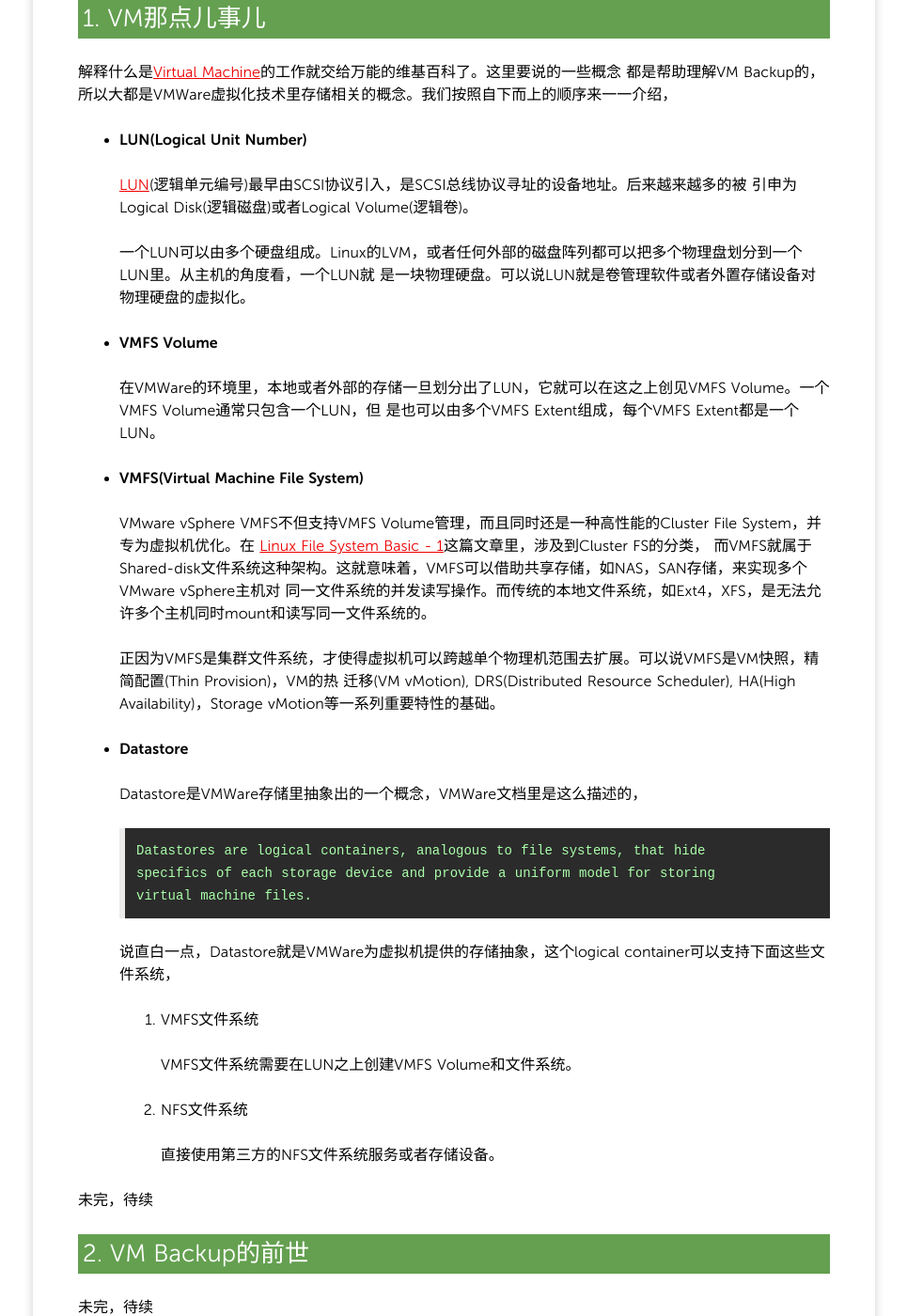
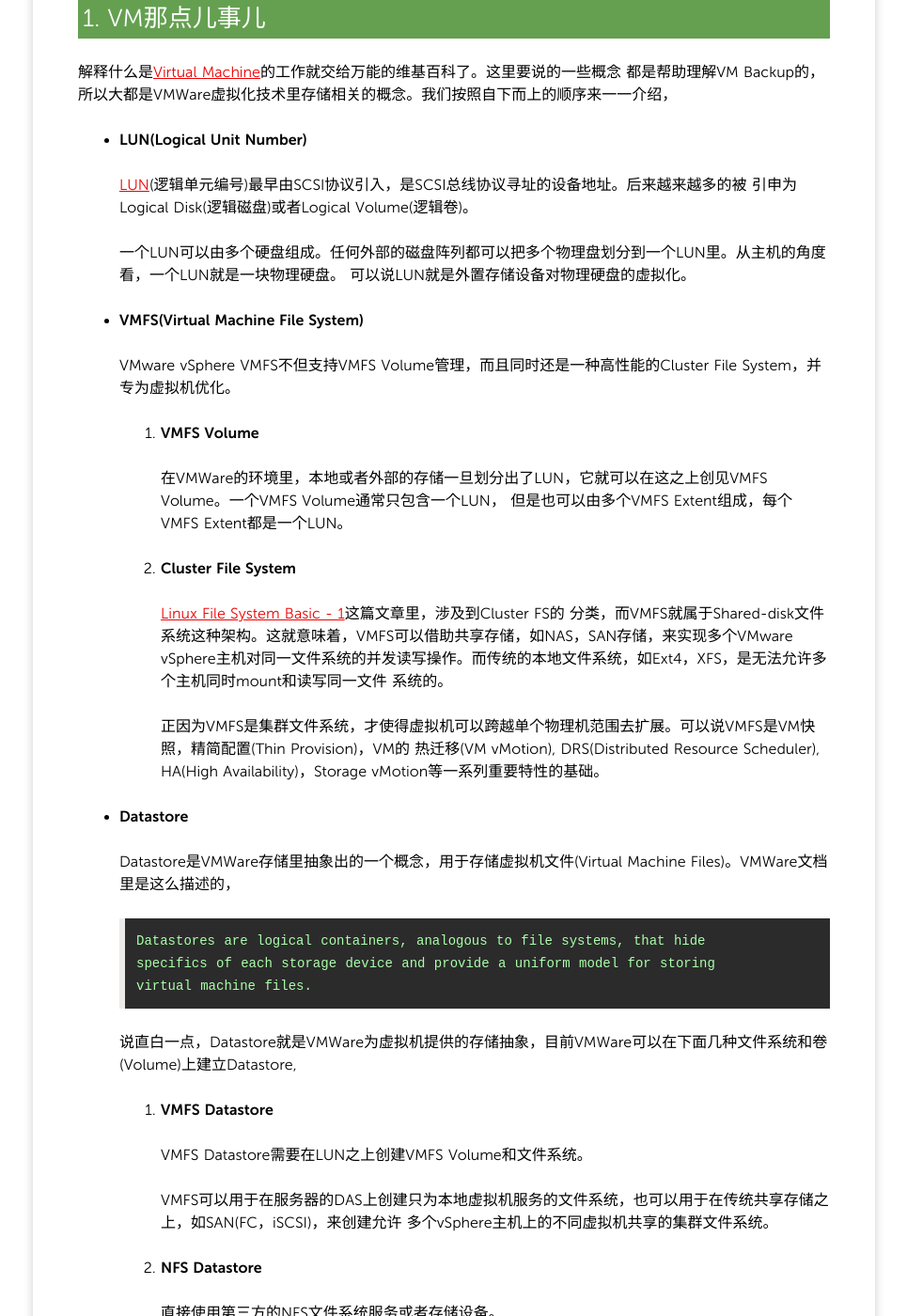
Before and after one commit to yangoliver/yangoliver.github.io, a Jekyll site: the page built from _posts/2016/2016-01-23-vm-backup-basic-1.md, in a window 1280 px wide and 1400 px high, scrolled down 263 px. Shown: the whole window at 94% size, without its empty margins (157-1122 px from the left). Built offline with Jekyll 4.4.1, drawn with Linux system fonts in a browser that asks for light colours; Markdown is read by kramdown in place of the engine named in the settings; comment, search, counter and statistics services are not loaded; some of the changed lines change nothing that is shown; some of the changed text lies outside the part shown.

Commit message:
draft: finished the first section.

```diff
--- a/_posts/2016/2016-01-23-vm-backup-basic-1.md
+++ b/_posts/2016/2016-01-23-vm-backup-basic-1.md
@@ -8,7 +8,7 @@
 - [backup, data protection, virtual machine, virtualization, storage, cloud]
 ---
 
-尽管文章的标题是VM Backup，但本篇文章只讨论VMWare vShpere平台的VM Backup解决方案。
+尽管文章的标题是VM Backup，但本篇文章只限于VMWare vShpere平台的VM Backup解决方案。
 
 ##1. VM那点儿事儿
 
@@ -20,44 +20,78 @@
   [LUN](https://en.wikipedia.org/wiki/Lun)(逻辑单元编号)最早由SCSI协议引入，是SCSI总线协议寻址的设备地址。后来越来越多的被
   引申为Logical Disk(逻辑磁盘)或者Logical Volume(逻辑卷)。
 
-  一个LUN可以由多个硬盘组成。Linux的LVM，或者任何外部的磁盘阵列都可以把多个物理盘划分到一个LUN里。从主机的角度看，一个LUN就
-  是一块物理硬盘。可以说LUN就是卷管理软件或者外置存储设备对物理硬盘的虚拟化。
-
-- **VMFS Volume**
-
-  在VMWare的环境里，本地或者外部的存储一旦划分出了LUN，它就可以在这之上创见VMFS Volume。一个VMFS Volume通常只包含一个LUN，但
-  是也可以由多个VMFS Extent组成，每个VMFS Extent都是一个LUN。
+  一个LUN可以由多个硬盘组成。任何外部的磁盘阵列都可以把多个物理盘划分到一个LUN里。从主机的角度看，一个LUN就是一块物理硬盘。
+  可以说LUN就是外置存储设备对物理硬盘的虚拟化。
 
 - **VMFS(Virtual Machine File System)**
 
-  VMware vSphere VMFS不但支持VMFS Volume管理，而且同时还是一种高性能的Cluster File System，并专为虚拟机优化。在
-  [Linux File System Basic - 1](http://oliveryang.net/2016/01/linux-file-system-basic-1/)这篇文章里，涉及到Cluster FS的分类，
-  而VMFS就属于Shared-disk文件系统这种架构。这就意味着，VMFS可以借助共享存储，如NAS，SAN存储，来实现多个VMware vSphere主机对
-  同一文件系统的并发读写操作。而传统的本地文件系统，如Ext4，XFS，是无法允许多个主机同时mount和读写同一文件系统的。
+  VMware vSphere VMFS不但支持VMFS Volume管理，而且同时还是一种高性能的Cluster File System，并专为虚拟机优化。
 
-  正因为VMFS是集群文件系统，才使得虚拟机可以跨越单个物理机范围去扩展。可以说VMFS是VM快照，精简配置(Thin Provision)，VM的热
-  迁移(VM vMotion), DRS(Distributed Resource Scheduler), HA(High Availability)，Storage vMotion等一系列重要特性的基础。
+  1. **VMFS Volume**
+
+     在VMWare的环境里，本地或者外部的存储一旦划分出了LUN，它就可以在这之上创见VMFS Volume。一个VMFS Volume通常只包含一个LUN，
+	 但是也可以由多个VMFS Extent组成，每个VMFS Extent都是一个LUN。
+
+  2. **Cluster File System**
+
+     [Linux File System Basic - 1](http://oliveryang.net/2016/01/linux-file-system-basic-1/)这篇文章里，涉及到Cluster FS的
+	 分类，而VMFS就属于Shared-disk文件系统这种架构。这就意味着，VMFS可以借助共享存储，如NAS，SAN存储，来实现多个VMware
+     vSphere主机对同一文件系统的并发读写操作。而传统的本地文件系统，如Ext4，XFS，是无法允许多个主机同时mount和读写同一文件
+	 系统的。
+
+     正因为VMFS是集群文件系统，才使得虚拟机可以跨越单个物理机范围去扩展。可以说VMFS是VM快照，精简配置(Thin Provision)，VM的
+     热迁移(VM vMotion), DRS(Distributed Resource Scheduler), HA(High Availability)，Storage vMotion等一系列重要特性的基础。
 
 - **Datastore**
 
-  Datastore是VMWare存储里抽象出的一个概念，VMWare文档里是这么描述的，
+  Datastore是VMWare存储里抽象出的一个概念，用于存储虚拟机文件(Virtual Machine Files)。VMWare文档里是这么描述的，
 
   <pre>Datastores are logical containers, analogous to file systems, that hide
   specifics of each storage device and provide a uniform model for storing
   virtual machine files.</pre>
 
-  说直白一点，Datastore就是VMWare为虚拟机提供的存储抽象，这个logical container可以支持下面这些文件系统，
+  说直白一点，Datastore就是VMWare为虚拟机提供的存储抽象，目前VMWare可以在下面几种文件系统和卷(Volume)上建立Datastore,
 
-  1. VMFS文件系统
+  1. **VMFS Datastore**
 
-     VMFS文件系统需要在LUN之上创建VMFS Volume和文件系统。
+     VMFS Datastore需要在LUN之上创建VMFS Volume和文件系统。
 
-  2. NFS文件系统
+     VMFS可以用于在服务器的DAS上创建只为本地虚拟机服务的文件系统，也可以用于在传统共享存储之上，如SAN(FC，iSCSI)，来创建允许
+     多个vSphere主机上的不同虚拟机共享的集群文件系统。
+
+  2. **NFS Datastore**
 
      直接使用第三方的NFS文件系统服务或者存储设备。
 
+     在虚拟化时代，块接口访问方式大行其道，NFS Datastore显然不如其它方式更受用户的欢迎。
 
-未完，待续
+  3. **VSAN(VMWare Virtual SAN) Datastore**
+
+     在VSAN的分布式对象文件系统上建立Datastore。
+
+     VMWare全新的Cluster File System，和VMFS不同，它不需要在共享存储上建立文件系统集群。而是真正的基于DAS来建立的分布式文件
+	 系统。关于VSAN的信息，可以查看[VSAN use case summary](http://oliveryang.net/2016/01/vsan-use-case-summary/)这篇文章。
+
+  4. **VVol(VMWare Virtual Volume) Datastore**
+
+     在第三方外置存储提供的VVol卷上创建Datastore。
+
+     VVol是为第三方外置存储提供的软件定义解决方案。VM可以在VVol之上创建自己的Virtual Datastore。VVol和VSAN都是VMWare推出的
+	 软件定义存储解决方案。只不过针对不同的用户需求和市场。VSAN作为HCI架构的VMWare原生存储方案，将会是未来发展的主方向。
+
+  大多数情况下，VMWare建议一个Volume里只包含一个LUN。这时，Datastore和Volume是对等的关系。
+
+- **Virtual Machine Files**
+
+  虚拟机就是由内存里的数据和存在Datastore里的一组文件来共同组成的。在VMWare vSphere里，共有11种不同扩展名的虚拟机文件。其中
+  最关键的要数下面几种，
+
+  1. *.vmx 文件，需用存储虚拟机的配置。
+  2. *.vmdk文件，虚拟磁盘文件，在虚拟机中被Guest OS识别为块设备。
+  3. *.nvram文件，存放虚拟机BIOS和EFI固件的配置信息。
+  4. *.log文件，虚拟机的关键活动日志，用于debug。
+  5. *.vswp文件，存放虚拟机的虚拟内存交换数据。
+  6. *.vmsd和*.vmsn，存放虚拟机的快照元数据和数据。
 
 ##2. VM Backup的前世
 
```
